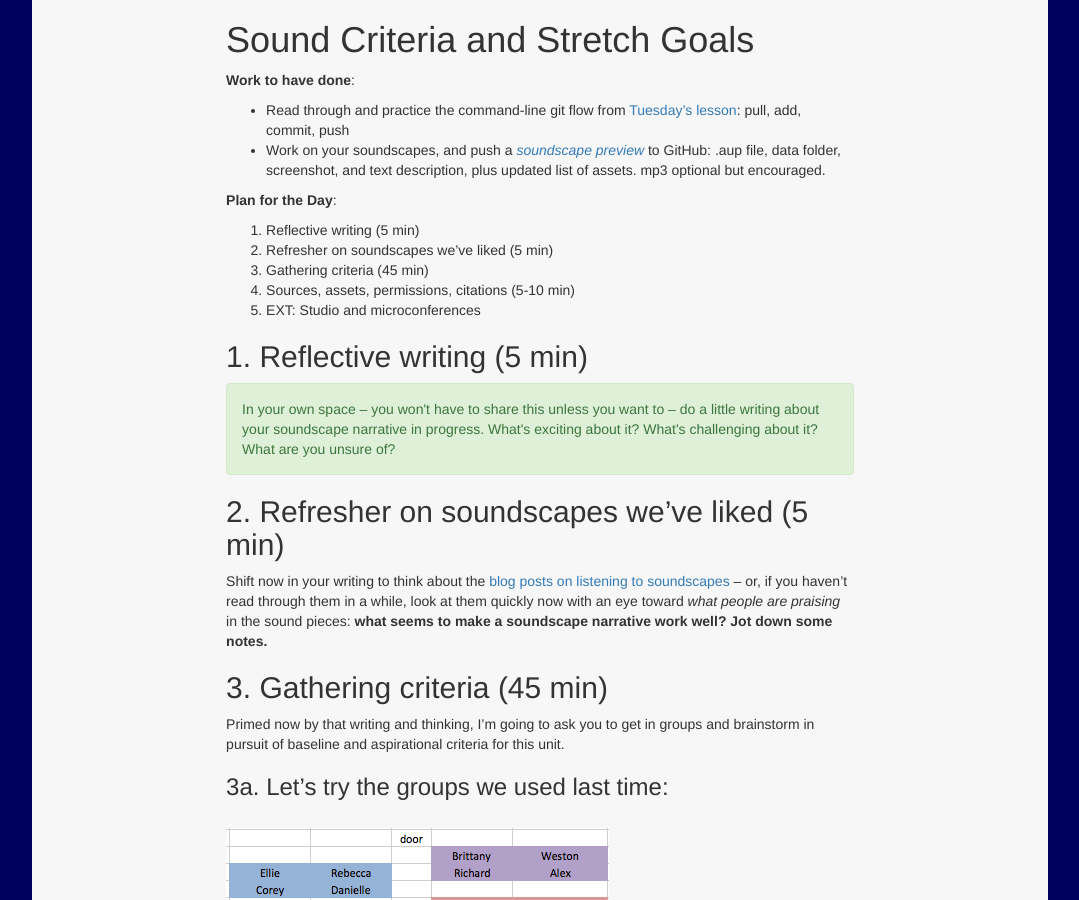
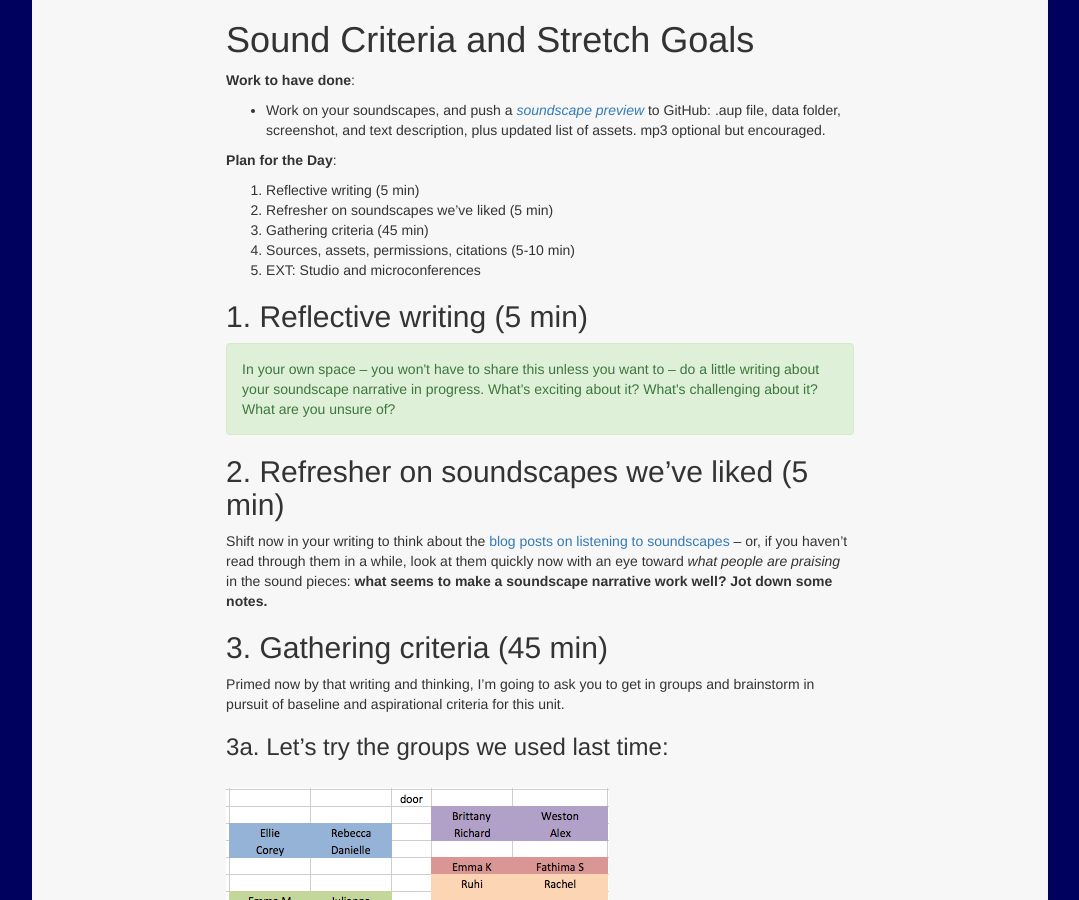
Before and after one commit to benmiller314/cdm2019fall, a Jekyll site: the page built from plans/lesson-06.md, in a window 1280 px wide and 900 px high. Shown: the whole window, without its empty margins (100-1179 px from the left). Built offline with Jekyll 4.4.1, drawn with Linux system fonts in a browser that asks for light colours; our own code applies the rules of GitHub Pages for plain Markdown files.

Commit message:
update link to soundscape prompt

```diff
--- a/plans/lesson-06.md
+++ b/plans/lesson-06.md
@@ -6,8 +6,7 @@
 
 **Work to have done**:
 
-* Read through and practice the command-line git flow from [Tuesday's lesson](lesson-05): pull, add, commit, push
-* Work on your soundscapes, and push a _[soundscape preview](https://github.com/pitt-cdm/soundscape-prompt)_ to GitHub: .aup file, data folder, screenshot, and text description, plus updated list of assets. mp3 optional but encouraged.
+* Work on your soundscapes, and push a _[soundscape preview](https://github.com/benmiller314/soundscape-prompt-2019fall)_ to GitHub: .aup file, data folder, screenshot, and text description, plus updated list of assets. mp3 optional but encouraged.
 
 **Plan for the Day**:
 1. Reflective writing (5 min)
```
